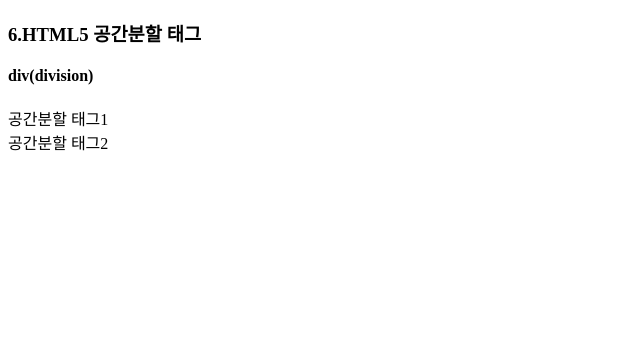
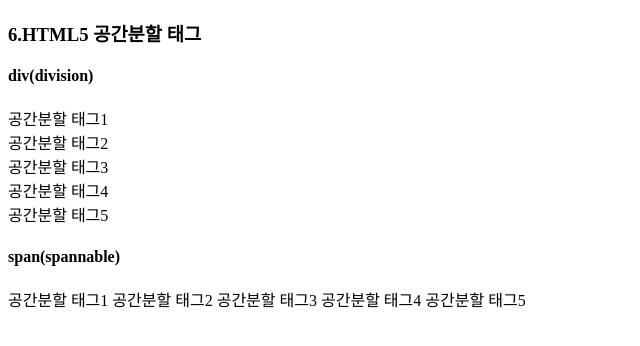
Before and after one commit to neogeolee/Html, a plain HTML site: page Ch02/2-6.html in a window 1280 px wide. Shown: the whole page, without its empty margins (0-640 px from the left). Drawn offline with Linux system fonts and the light colour scheme.

Commit message:
2020/04/29 Html Ch02 등록

```diff
--- a/Ch02/2-6.html
+++ b/Ch02/2-6.html
@@ -6,9 +6,35 @@
     </head>
     <body>
         <h3>6.HTML5 공간분할 태그</h3>
+        <!--block 태그
+            -브라우저의 가로 전체 폭을 차지하는 태그
+            -세로방향으로 출력
+            -width, height 속성으로 크기를 지정
+            -h1~h6,p,ul,ol,lo,table,div...
 
+            inline 태그
+            -태그의 내용의 크기에 맞게 크기가 정해지는 태그
+            -가로방향으로 출력
+            -width, height 속성으로 크기를 지정할 수 없다.
+            -span,a,b,strong,i,em....
+
+            inline-block 태그
+            -inline태그와 같이 가로방향으로 출력되고
+            -block태그와 같이 width,height 속성으로 크기를 지정하는 태그
+            -img,input...
+        -->
         <h4>div(division)</h4>
         <div>공간분할 태그1</div>
         <div>공간분할 태그2</div>
+        <div>공간분할 태그3</div>
+        <div>공간분할 태그4</div>
+        <div>공간분할 태그5</div>
+
+        <h4>span(spannable)</h4>
+        <span>공간분할 태그1</span>
+        <span>공간분할 태그2</span>
+        <span>공간분할 태그3</span>
+        <span>공간분할 태그4</span>
+        <span>공간분할 태그5</span>
     </body>
 </html>
```
Also changed, not shown: Ch01/1-1.html (+1 -2 lines).
